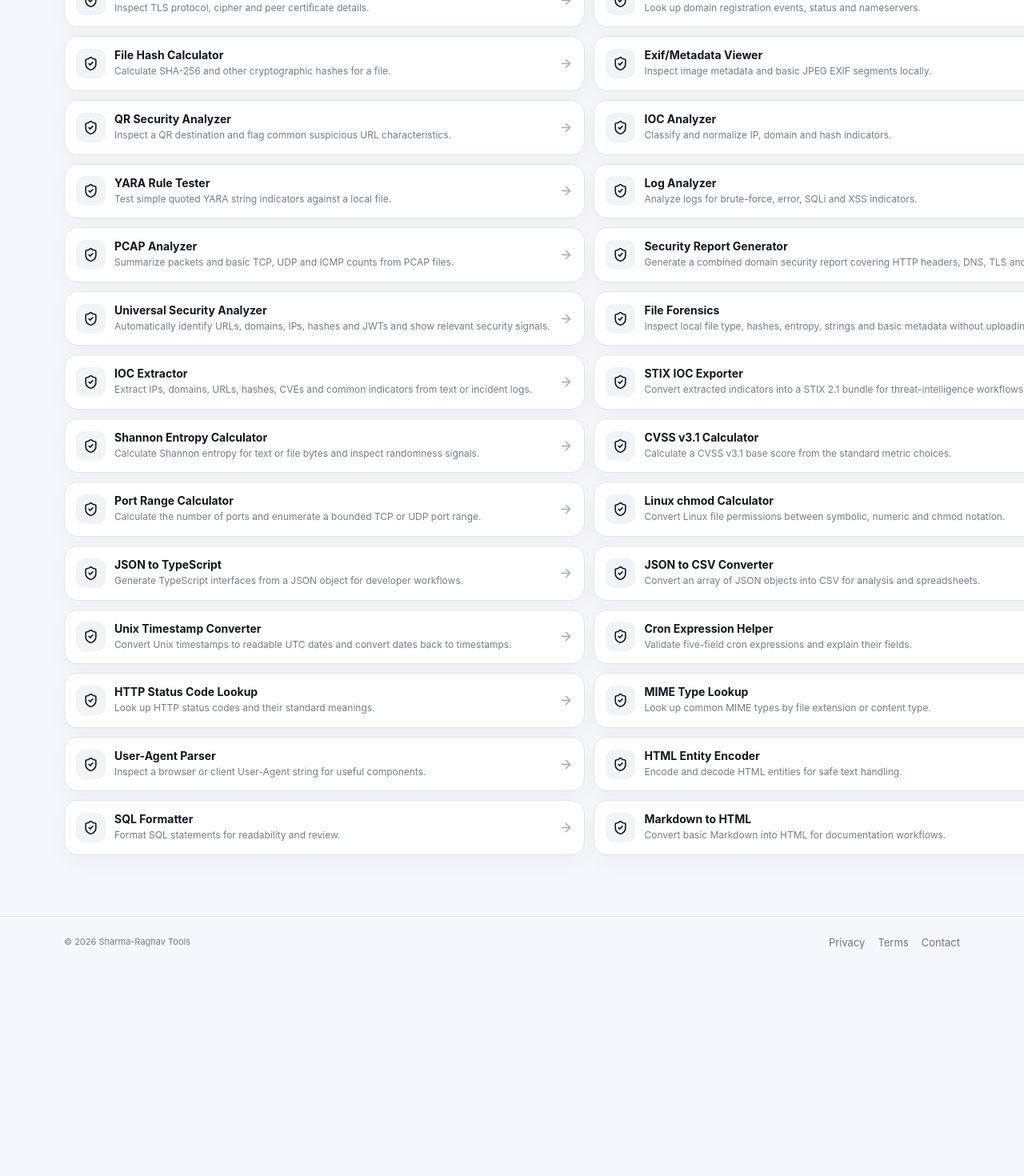
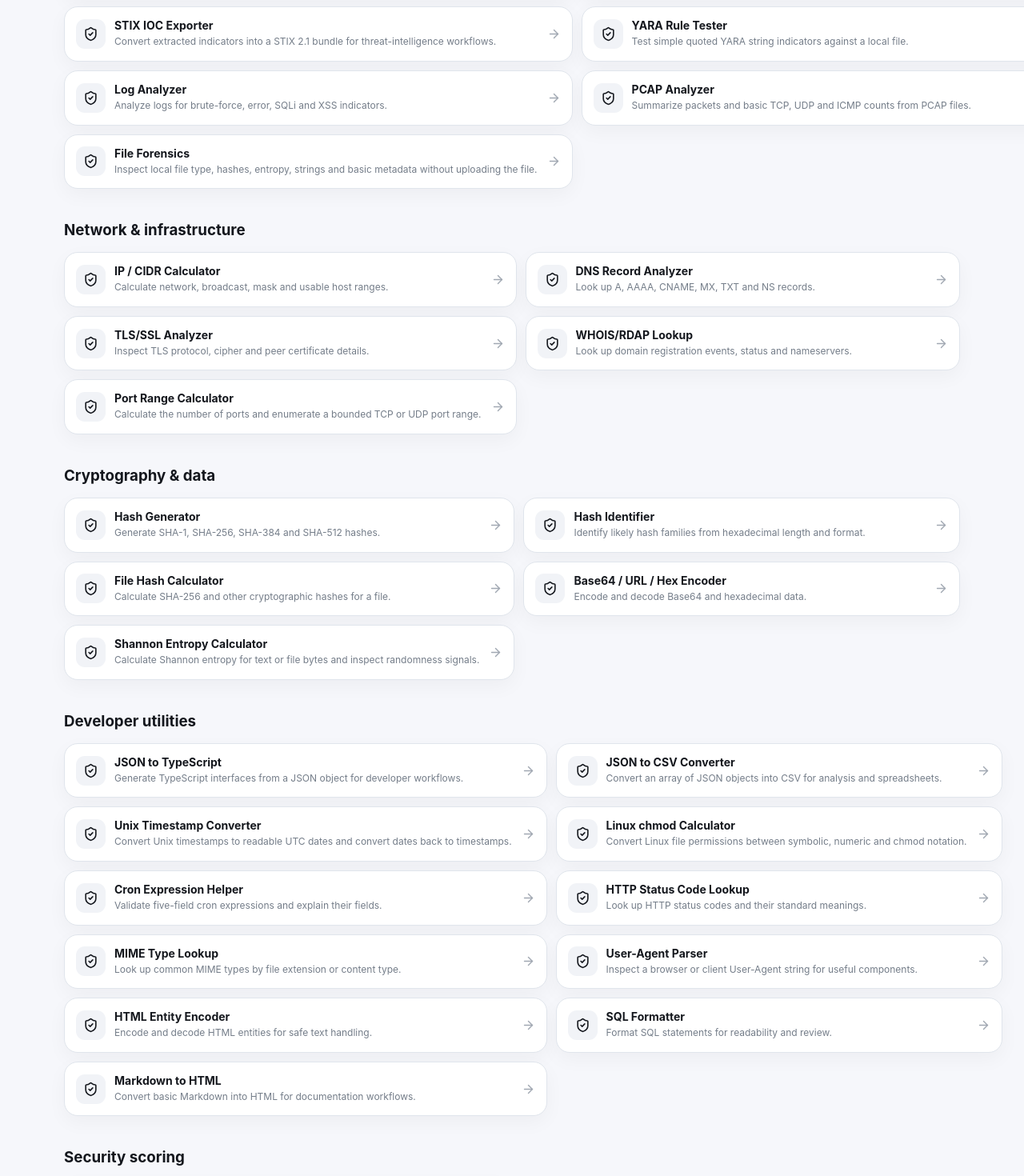
Before and after one commit to raghav19sh/sharma-raghav-tools, a Next.js app: page / in a window 1280 px wide. Shown: the part 5400-6870 px from the top of the page at 80% size. Before the commit the page ends 6622 px from the top, so only its background shows below. Built offline with nearby package versions, Linux system fonts and the light colour scheme.

Commit message:
Group cybersecurity tools into clear homepage sections

```diff
--- a/src/app/page.tsx
+++ b/src/app/page.tsx
@@ -4,6 +4,14 @@ import {categories,tools} from "@/lib/tools";
 import {guides} from "@/lib/guides";
 import AdSlot from "@/components/AdSlot";
 
+
+const cyberGroups:Record<string,string[]>={
+"Security & threat analysis":["security-report-generator","universal-security-analyzer","http-security-header-analyzer","jwt-analyzer","url-domain-analyzer","password-strength-analyzer","regex-security-tester","csp-generator","security-txt-generator","qr-security-analyzer","ioc-analyzer","ioc-extractor","stix-ioc-exporter","yara-rule-tester","log-analyzer","pcap-analyzer","file-forensics"],
+"Network & infrastructure":["ip-cidr-calculator","dns-record-analyzer","tls-ssl-analyzer","whois-rdap-lookup","port-range-calculator"],
+"Cryptography & data":["hash-generator","hash-identifier","file-hash-calculator","base64-url-hex","entropy-calculator"],
+"Developer utilities":["json-to-typescript","json-to-csv","unix-timestamp-converter","chmod-calculator","cron-expression-helper","http-status-lookup","mime-type-lookup","user-agent-parser","html-entity-encoder","sql-formatter","markdown-to-html"],
+"Security scoring":["cvss-calculator"]
+};
 const Icon=({id}:{id:string})=>id==="image"?<FileImage size={19}/>:id==="pdf"?<FileText size={19}/>:id==="calc"?<Calculator size={19}/>:id==="convert"?<RefreshCw size={19}/>:id==="text"?<Braces size={19}/>:id==="cyber"?<ShieldCheck size={19}/>:<Sparkles size={19}/>;
 
 export default function Home(){
@@ -19,7 +27,7 @@ export default function Home(){
    <section className="section container"><div className="sectionhead"><div><h2>Guides</h2><p>Practical answers for common image, PDF and resume tasks.</p></div></div><div className="grid3">
     {guides.map(g=><Link className="card cat" href={"/guides/"+g.slug} key={g.slug}><span className="eyebrow">Guide</span><h3>{g.title}</h3><p>{g.description}</p><span className="count">Read guide →</span></Link>)}
    </div></section>
-   {categories.map(c=><section className="section container" id={c.id} key={c.id}><div className="sectionhead"><div><h2>{c.name}</h2><p>{c.description}</p></div></div><div className="list">{tools.filter(t=>t.category===c.id).map(t=><Link className="card tool" href={"/"+t.slug} key={t.slug}><div className="toolmain"><span className="toolicon"><Icon id={c.id}/></span><div><h3>{t.name}</h3><p>{t.short}</p></div></div><ArrowRight className="arrow" size={17}/></Link>)}</div></section>)}
+   {categories.map(c=><section className="section container" id={c.id} key={c.id}><div className="sectionhead"><div><h2>{c.name}</h2><p>{c.description}</p></div></div>{c.id==="cyber"?Object.entries(cyberGroups).map(([group,slugs])=><div key={group} style={{marginBottom:"2.5rem"}}><h3 style={{marginBottom:"1rem"}}>{group}</h3><div className="list">{slugs.map(slug=>tools.find(t=>t.slug===slug)).filter(Boolean).map(t=><Link className="card tool" href={"/"+t!.slug} key={t!.slug}><div className="toolmain"><span className="toolicon"><Icon id={c.id}/></span><div><h3>{t!.name}</h3><p>{t!.short}</p></div></div><ArrowRight className="arrow" size={17}/></Link>)}</div></div>):<div className="list">{tools.filter(t=>t.category===c.id).map(t=><Link className="card tool" href={"/"+t.slug} key={t.slug}><div className="toolmain"><span className="toolicon"><Icon id={c.id}/></span><div><h3>{t.name}</h3><p>{t.short}</p></div></div><ArrowRight className="arrow" size={17}/></Link>)}</div>}</section>)}
   </main>
   <footer className="footer"><div className="container foot"><span>© {new Date().getFullYear()} Sharma-Raghav Tools</span><div className="footlinks"><Link href="/privacy">Privacy</Link><Link href="/terms">Terms</Link><Link href="/contact">Contact</Link></div></div></footer>
  </div>
```
